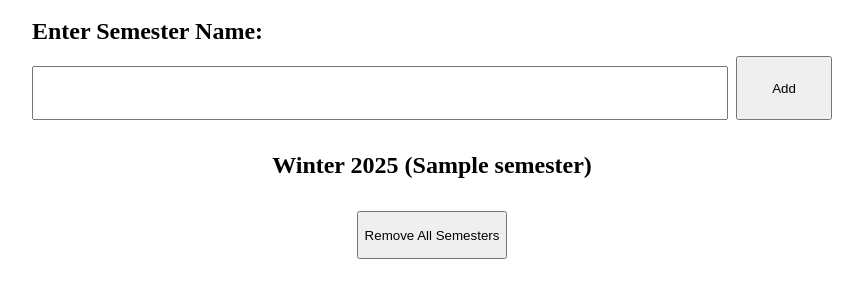
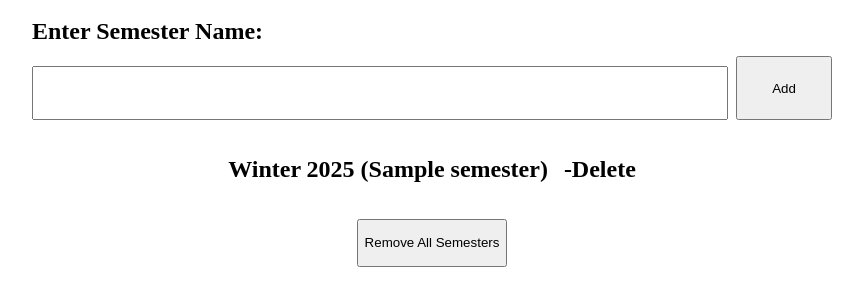
Before and after one commit to terryZehuaWang/react-assignment-manager, a React (Vite) app: page / in a window 1280 px wide. Shown: the top 306 px of the page, without its empty margins (208-1071 px from the left). Built offline with nearby package versions, Linux system fonts and the light colour scheme.

Commit message:
add delete

```diff
--- a/src/components/Items.jsx
+++ b/src/components/Items.jsx
@@ -24,7 +24,10 @@ function Items({ semester, course, items }) {
                     <div className="list" key={idx}>
                         <h2 className="listItem" onClick={() => { handleItemClicked(item) }}>
                             {item.name}
-                            {itemType == ITEM_TYPE.ASSIGNMENT && (<span> - weight {item.weight}% </span>)}</h2>
+                            {itemType == ITEM_TYPE.ASSIGNMENT && (<span> - weight {item.weight}% </span>)}
+
+                        </h2>
+                        <h2 className="list">-Delete</h2>
                     </div>
                 );
             })}
--- a/src/components/items.css
+++ b/src/components/items.css
@@ -5,6 +5,8 @@
 
 }
 
-.listItem {
-    margin: 1rem;
+.list {
+    display: flex;
+    flex-direction: row;
+    gap: 1rem;
 }
```
